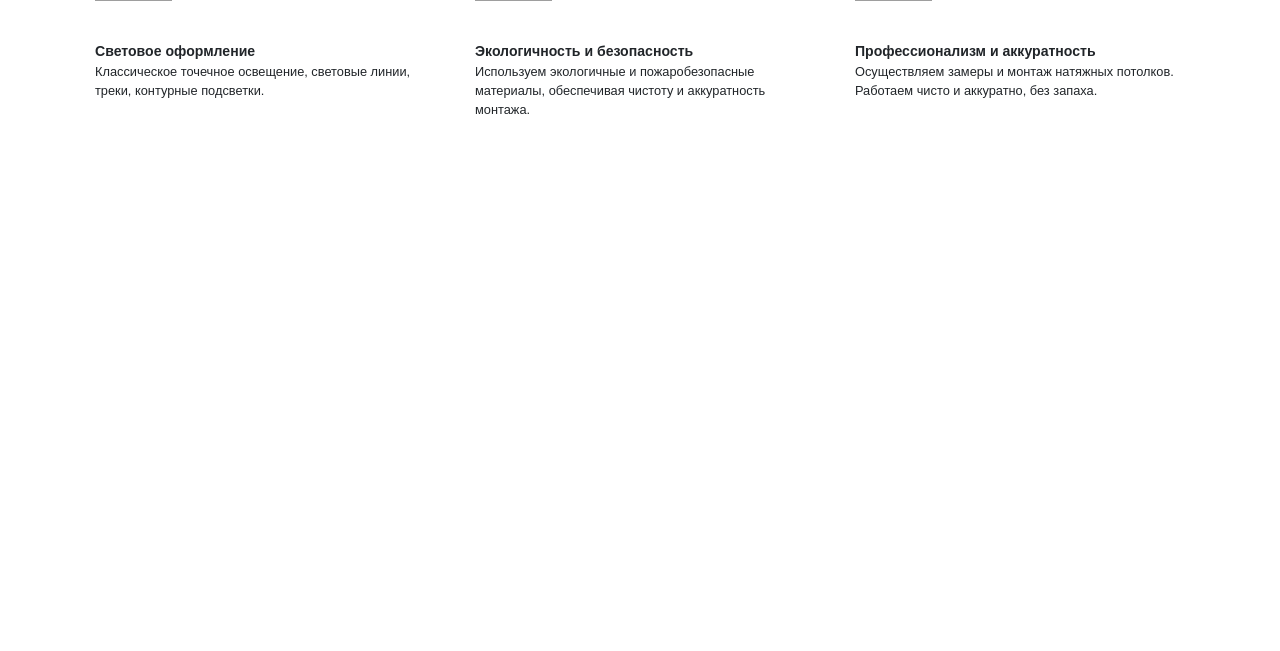
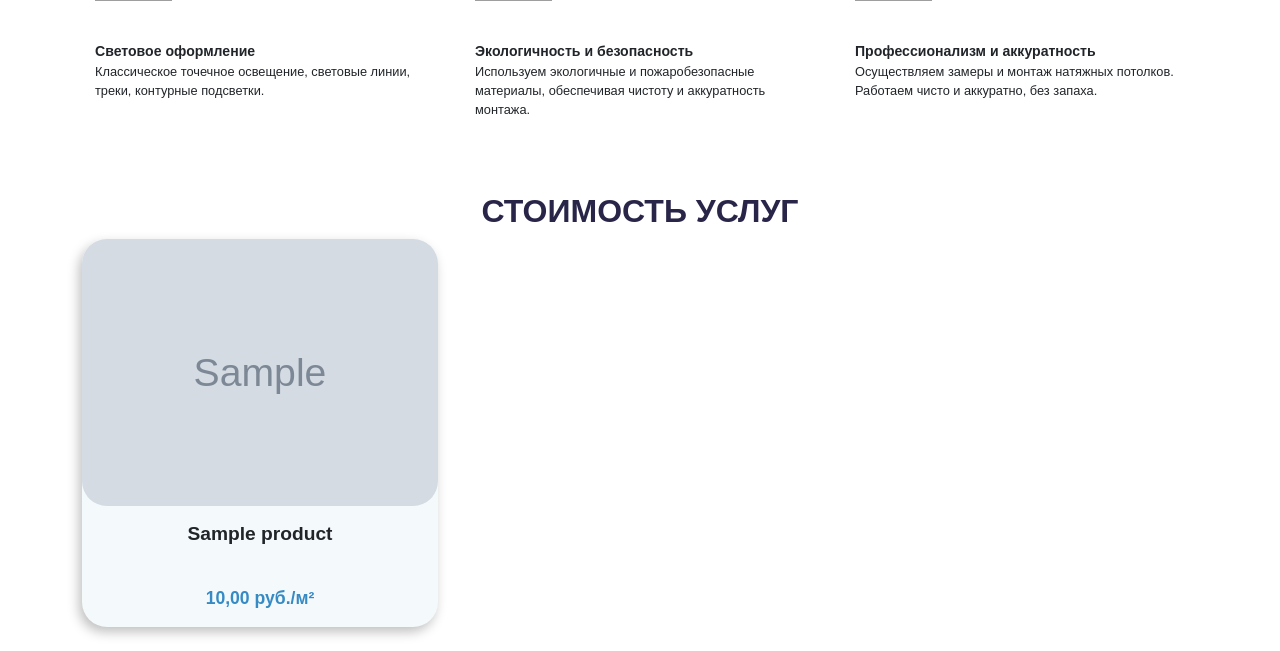
Before and after one commit to ToHellForever/your_stretch, a Django app: page / in a window 1280 px wide. Shown: the part 1537-2188 px from the top of the page. Before the commit the page ends 1651 px from the top, so only its background shows below. Run offline with Django 5.2, Linux system fonts and the light colour scheme; tables that the repository leaves empty hold one stand-in row (values such as "Sample post"); grey boxes marked "Sample" are stand-in pictures; grey boxes are pictures that could not be loaded.

Commit message:
черновой вариант 'Стоимость услуг'

```diff
--- a/core/views.py
+++ b/core/views.py
@@ -1,10 +1,14 @@
 from django.shortcuts import render, redirect
 from django.contrib import messages
 from django.views.generic import TemplateView
+from .models import Product, Profile, Gallery
 
 
 class LandingView(TemplateView):
     template_name = "landing.html"
     def get_context_data(self, **kwargs):
         context = super().get_context_data(**kwargs)
+        context['products'] = Product.objects.all()
+        context['profiles'] = Profile.objects.all()
+        context['galleries'] = Gallery.objects.prefetch_related('images').all()
         return context
--- a/static/main.css
+++ b/static/main.css
@@ -100,6 +100,7 @@ h1 {
     text-align: center;
     color:rgba(41, 37, 73, 1);
 }
+
 /* для колонок */
 .col-4 {
     margin-top: 40px;
@@ -129,3 +130,39 @@ p1 {
     font-weight: 400;
     font-size: 1vw;
 }
+
+
+
+/* для блок Стоимость услуг */
+/* Стили для карточек товаров */
+.product-card {
+    border: none;
+    background: #F4F9FB;
+    border-radius: 25px;
+    box-shadow: -3px 5px 12.1px rgba(0, 0, 0, 0.25);
+    height: 100%;
+    display: flex;
+    flex-direction: column;
+}
+
+.product-image {
+    margin: 0 auto;
+    border-radius: 25px;
+}
+
+.product-title {
+    font-family: 'Raleway', sans-serif;
+    font-weight: 700;
+    font-size: 1.2rem;
+    margin-bottom: 0.5rem;
+    text-align: center;
+}
+
+.product-price {
+    font-family: 'Raleway', sans-serif;
+    font-weight: 600;
+    font-size: 1.1rem;
+    color: #378BC5;
+    text-align: center;
+    margin-bottom: 0;
+}
--- a/templates/landing.html
+++ b/templates/landing.html
@@ -108,12 +108,20 @@
 
 
 {% comment %} блок с стоимостью услуг {% endcomment %}
-<div class='container'>
-
+<div class='container mt-5'>
+  <h1>СТОИМОСТЬ УСЛУГ</h1>
   <div class='row'>
-    <div class='col-4'>
-
-    </div>
+    {% for product in products %}
+      <div class='col-md-4 mb-4'>
+        <div class='card product-card'>
+          <img src="{{ product.image.url }}" class='card-img-top product-image' alt="{{ product.title }}">
+          <div class='card-body'>
+            <h5 class='card-title product-title'>{{ product.title }}</h5>
+            <p class='card-text product-price'>{{ product.price }} руб./м²</p>
+          </div>
+        </div>
+      </div>
+    {% endfor %}
   </div>
 </div>
 
```
